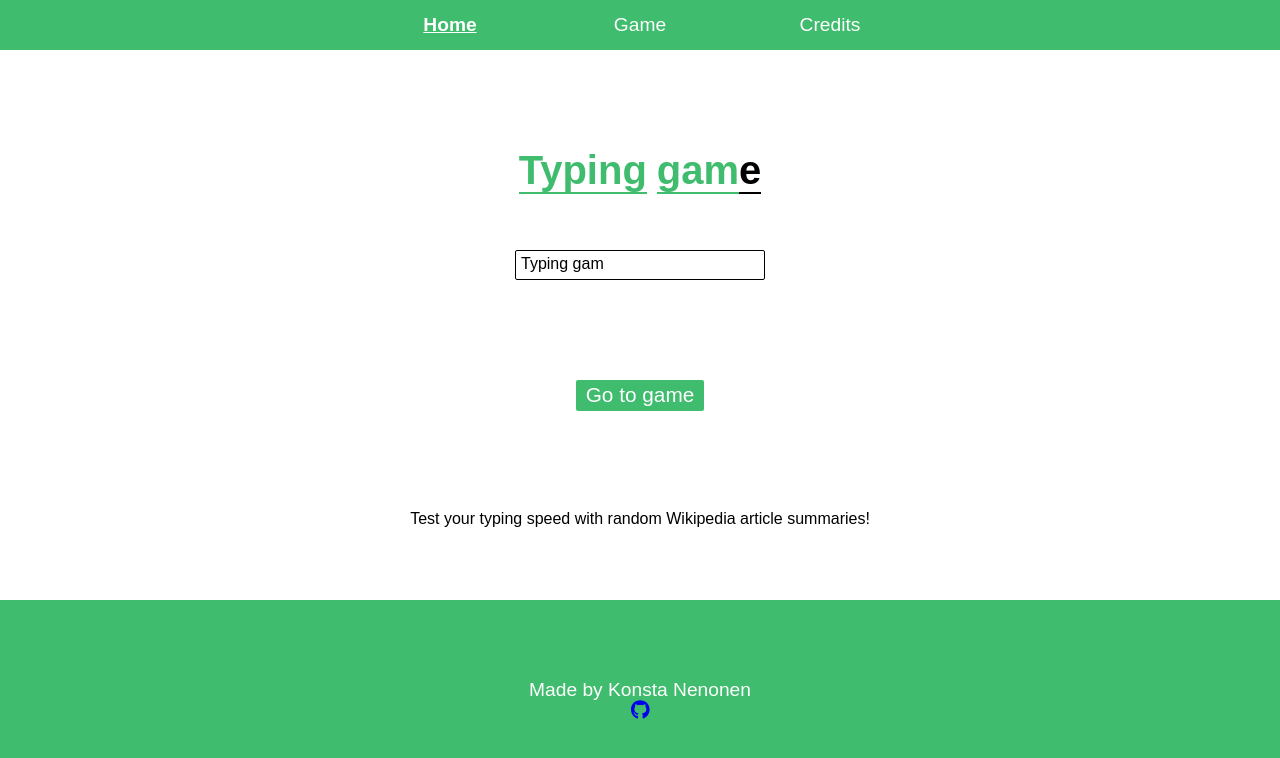
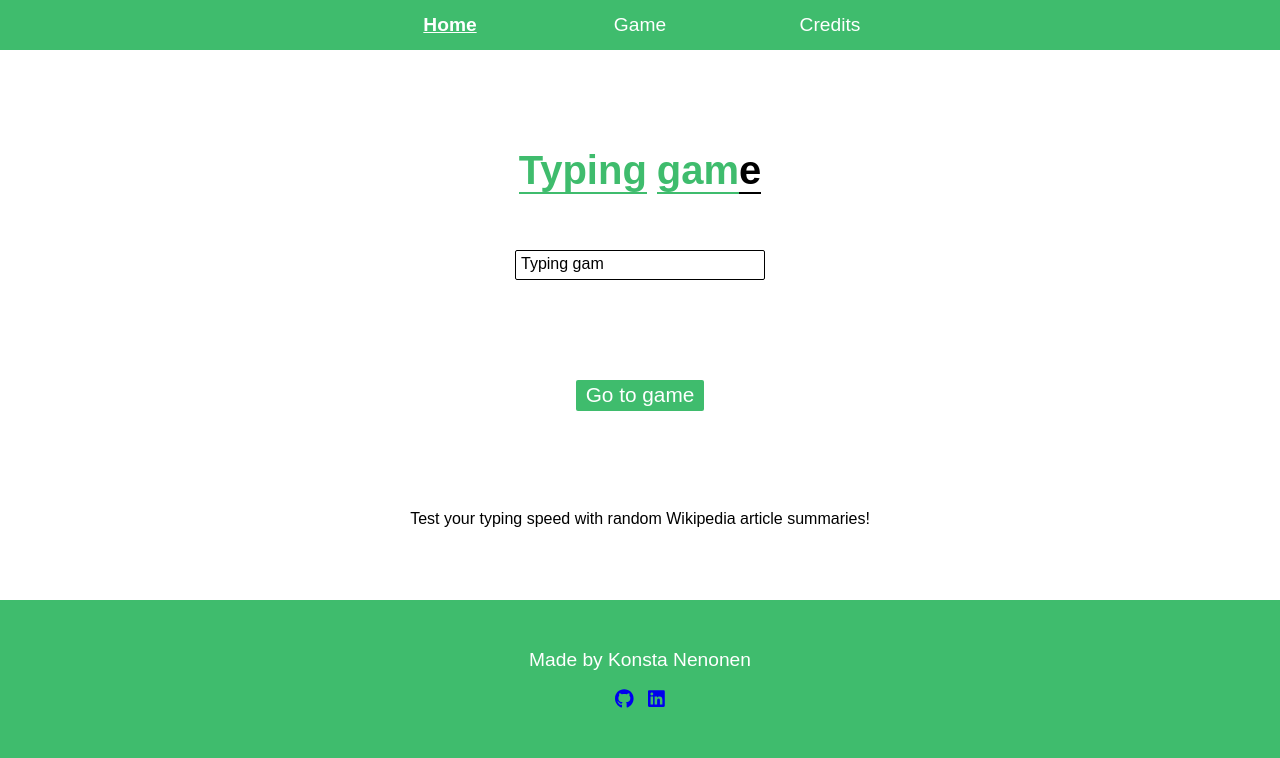
Before and after one commit to Konstanenonen/typing-game, a React (Create React App) app: page / in a window 1280 px wide. Shown: the top 758 px of the page. Built offline with nearby package versions, Linux system fonts and the light colour scheme.

Commit message:
Improved footer styling and content

```diff
--- a/src/components/Footer.module.scss
+++ b/src/components/Footer.module.scss
@@ -6,7 +6,8 @@
   height: 200px;
   display: flex;
   flex-direction: column;
+  padding: 50px;
+  gap: 20px;
   align-items: center;
-  justify-content: center;
   font-size: 1.2rem;
 }
--- a/src/routes/root.module.scss
+++ b/src/routes/root.module.scss
@@ -38,3 +38,17 @@
   font-size: 1.2rem;
   font-weight: bold;
 }
+
+.iconArea {
+  font-size: 1.2rem;
+  display: flex;
+  gap: 15px;
+
+  a:visited {
+    color: white;
+  }
+
+  a:hover {
+    font-size: 1.7rem;
+  }
+}
--- a/src/routes/root.tsx
+++ b/src/routes/root.tsx
@@ -2,7 +2,7 @@
 import { Outlet, NavLink } from 'react-router-dom';
 import { FontAwesomeIcon } from '@fortawesome/react-fontawesome';
 // eslint-disable-next-line import/no-unresolved
-import { faGithub } from '@fortawesome/free-brands-svg-icons';
+import { faGithub, faLinkedin } from '@fortawesome/free-brands-svg-icons';
 import Footer from '../components/Footer';
 import Navbar from '../components/Navbar';
 import styles from './root.module.scss';
@@ -42,9 +42,22 @@
       </div>
       <Footer>
         <p>Made by Konsta Nenonen</p>
-        <a href="https://github.com/Konstanenonen">
-          <FontAwesomeIcon icon={faGithub} />
-        </a>
+        <div className={styles.iconArea}>
+          <a
+            href="https://github.com/Konstanenonen/typing-game"
+            target="_blank"
+            rel="noreferrer"
+          >
+            <FontAwesomeIcon icon={faGithub} />
+          </a>
+          <a
+            href="https://fi.linkedin.com/in/konsta-nenonen-596767203"
+            target="_blank"
+            rel="noreferrer"
+          >
+            <FontAwesomeIcon icon={faLinkedin} />
+          </a>
+        </div>
       </Footer>
     </div>
   );
```
